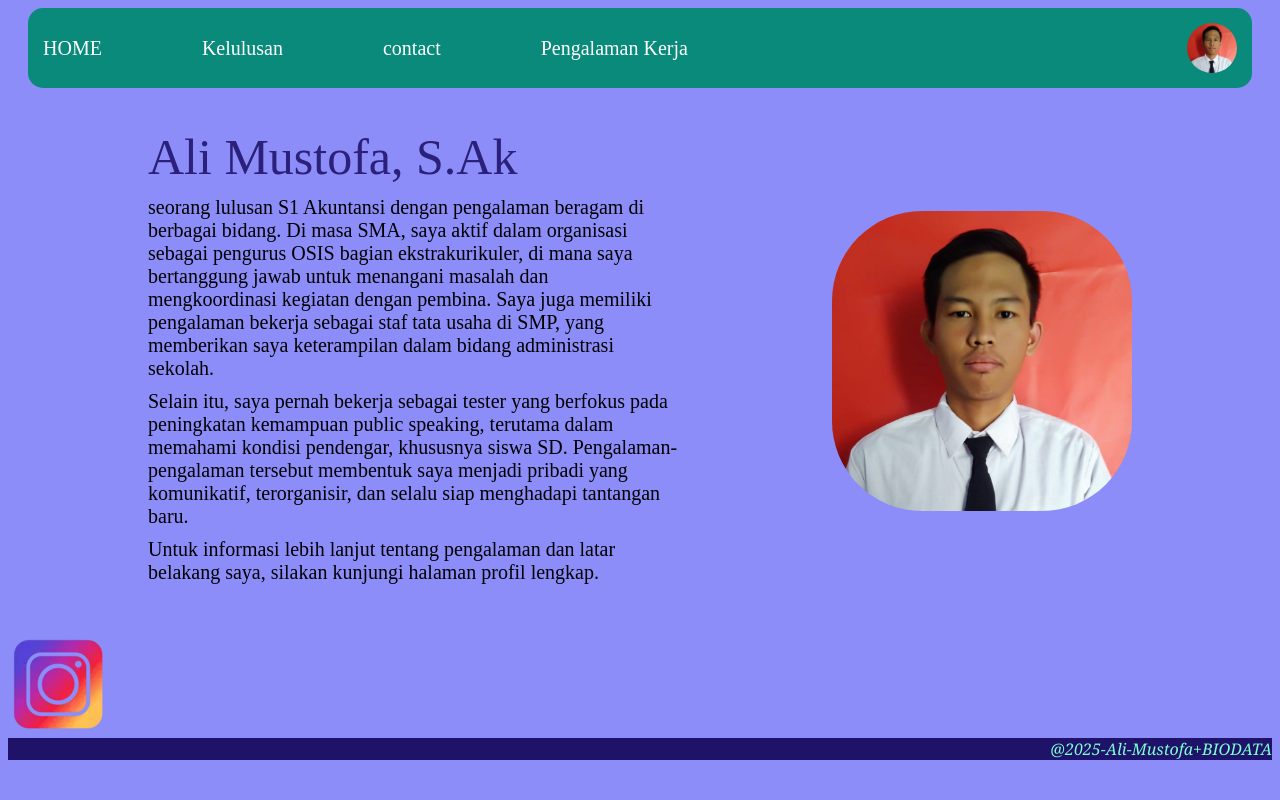
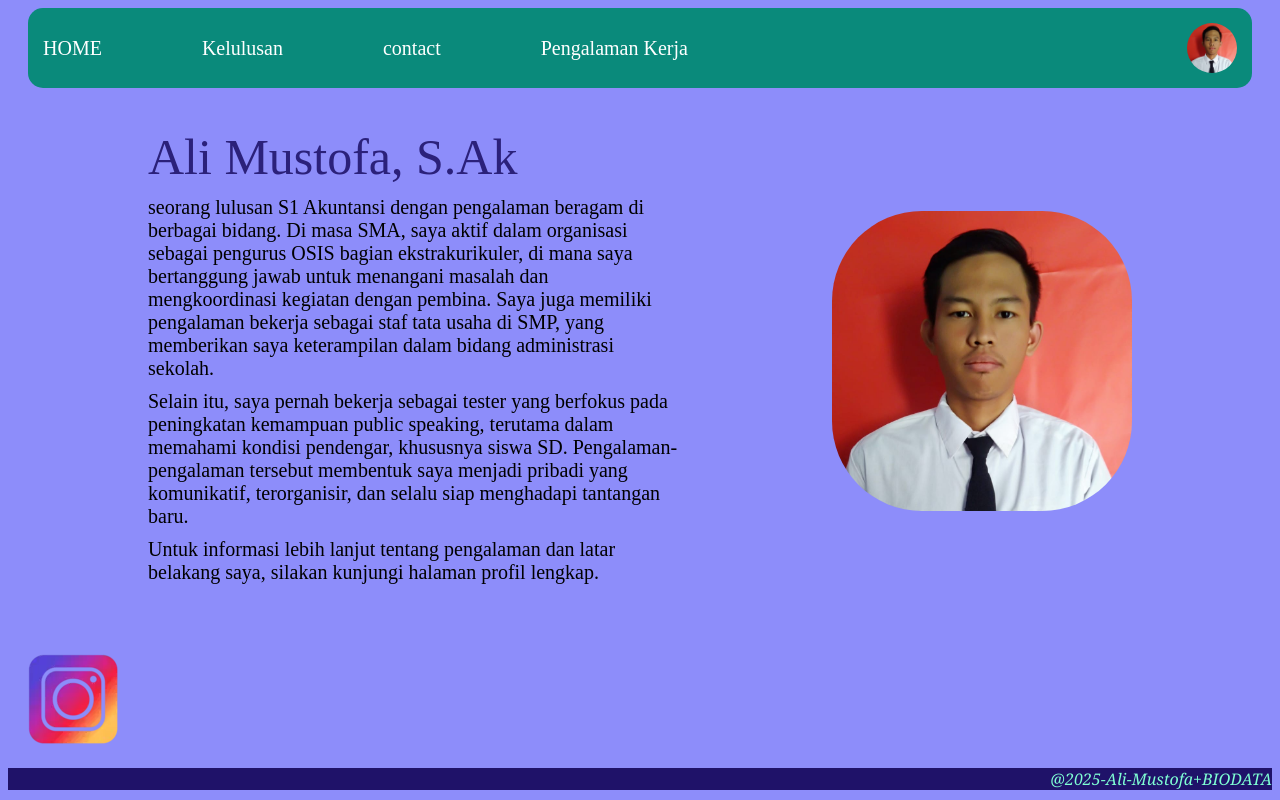
Before and after one commit to alim-svg77/portofolio, a plain HTML site: page index.html in a window 1280 px wide. Drawn offline with Linux system fonts and the light colour scheme.

Commit message:
Update custom.css

```diff
--- a/custom.css
+++ b/custom.css
@@ -51,3 +51,7 @@ body{
     font-family: Cambria, Cochin, Georgia, Times, 'Times New Roman', serif;
     font-style: italic;
 }
+.ef {
+    display:flex;
+    padding:15px;
+}
```
